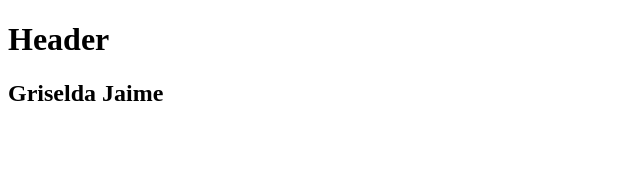
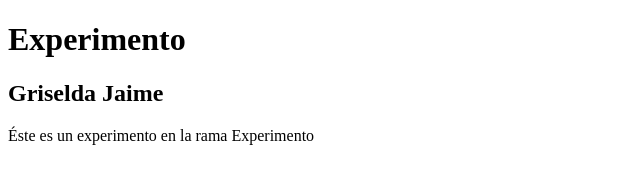
Before and after one commit to Raven-Souled/curso, a plain HTML site: page index.html in a window 1280 px wide. Shown: the whole page, without its empty margins (0-640 px from the left). Drawn offline with Linux system fonts and the light colour scheme.

Commit message:
Se cambia header y se añade footer

```diff
--- a/index.html
+++ b/index.html
@@ -8,10 +8,13 @@
 </head>
 <body>
   <header>
-    <h1>Header</h1>
+    <h1>Experimento</h1>
   </header>
   <div class="container">
     <h2>Griselda Jaime</h2>
   </div>
+  <footer>
+    <p>Éste es un experimento en la rama Experimento</p>
+  </footer>
 </body>
 </html>
```
